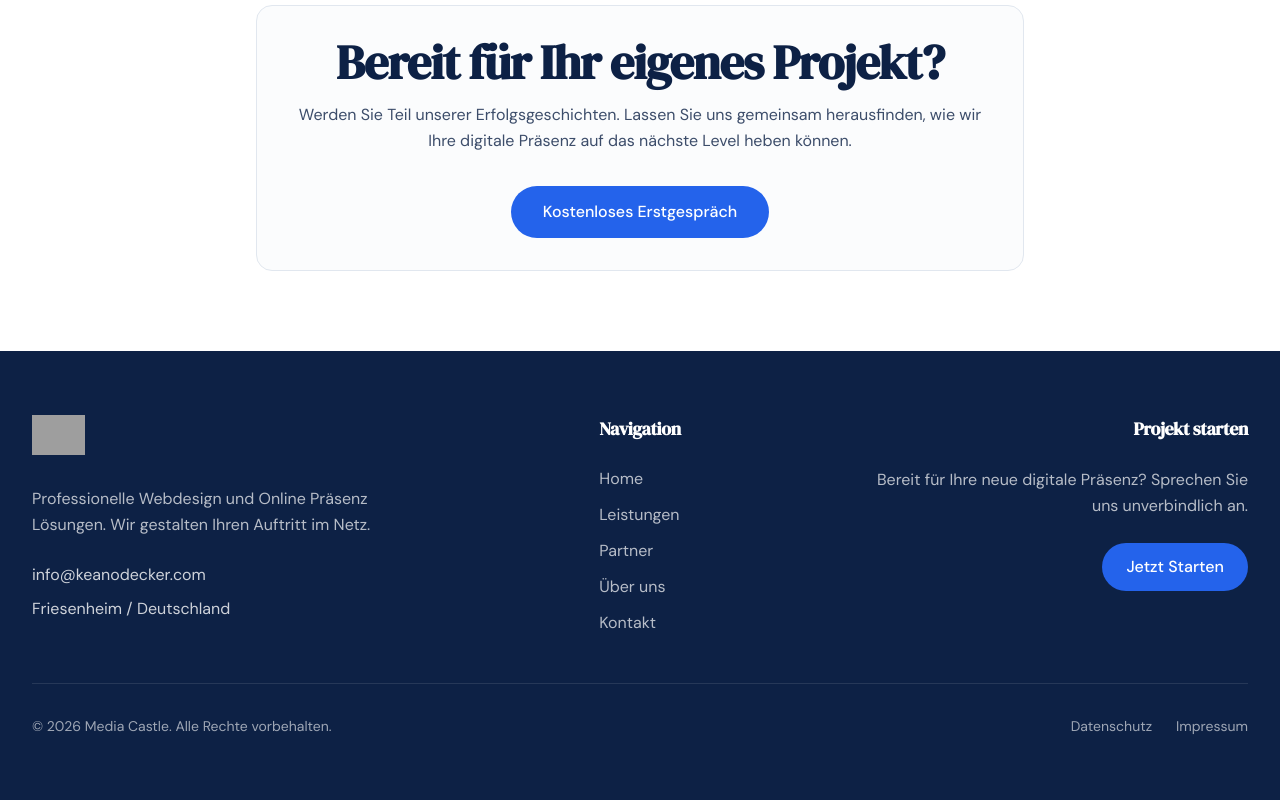
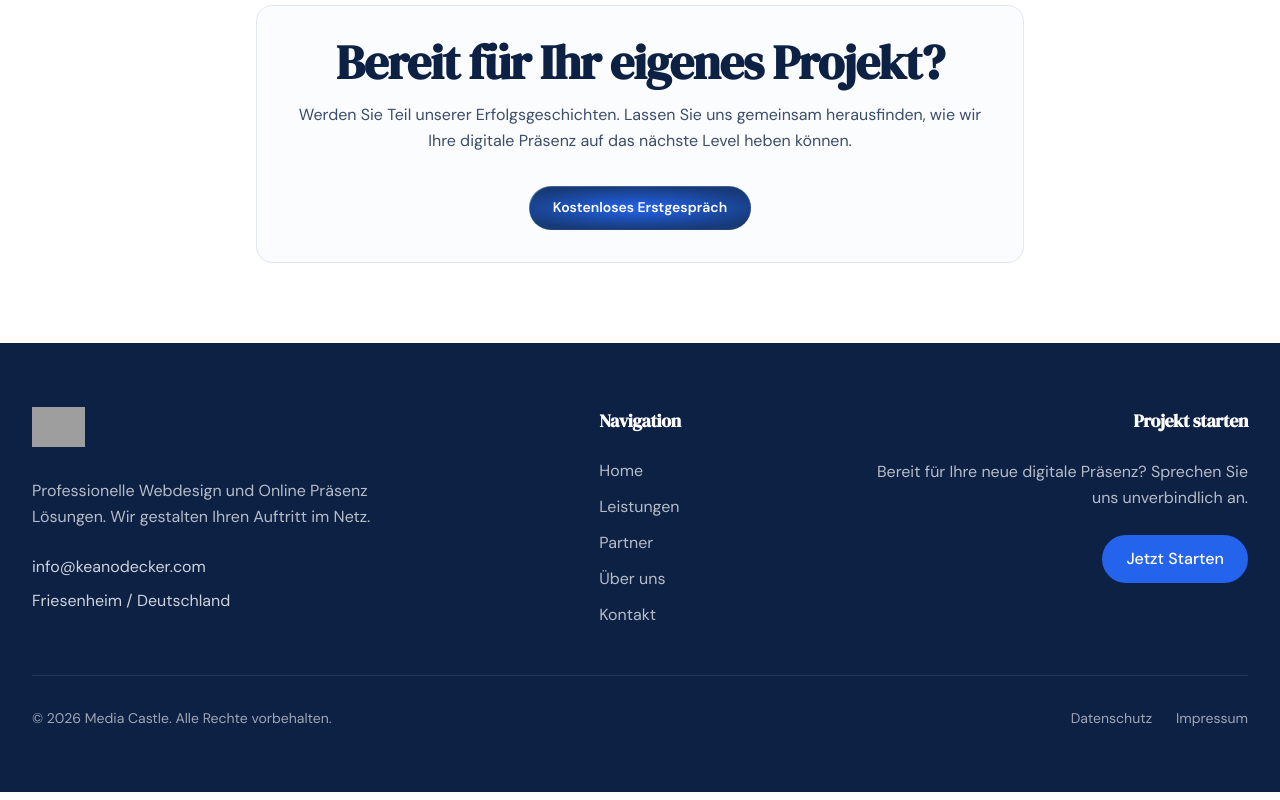
Before and after one commit to keanodecker/media-castle, a Next.js app: page /partner in a window 1280 px wide. Shown: the part 1928-2728 px from the top of the page. Built offline with nearby package versions, Linux system fonts and the light colour scheme; grey boxes are pictures that could not be loaded.

Commit message:
Apply FeyButton component across all pages
Replace all btn-primary, btn-glass, btn-outline, and inline liquid glass
button styles with the FeyButton component (glass and primary variants).

https://claude.ai/code/session_01P3wqNCgM4BATBNtLXGPVP1

```diff
--- a/app/leistungen/admin-dashboard/page.jsx
+++ b/app/leistungen/admin-dashboard/page.jsx
@@ -4,6 +4,7 @@ import { motion } from 'framer-motion';
 import { LayoutDashboard, Image, FileText, Settings, ShieldCheck, Users } from 'lucide-react';
 import Header from '@/components/Header';
 import Footer from '@/components/Footer';
+import { FeyButton } from '@/components/ui/fey-button';
 
 export default function AdminDashboardPage() {
   const features = [
@@ -78,9 +79,9 @@ export default function AdminDashboardPage() {
                   Wir schulen Sie bei der Übergabe und stehen Ihnen danach jederzeit als Ansprechpartner
                   zur Verfügung.
                 </p>
-                <a href="/kontakt" className="btn-primary">
+                <FeyButton href="/kontakt" variant="primary">
                   Kostenloses Erstgespräch
-                </a>
+                </FeyButton>
               </div>
               <div className="relative">
                 <div className="aspect-square rounded-2xl bg-muted flex items-center justify-center">
--- a/app/leistungen/andere/page.jsx
+++ b/app/leistungen/andere/page.jsx
@@ -6,6 +6,7 @@ import { MapPin, FileText, Palette, CreditCard, Sparkles, HelpCircle, LayoutDash
 import Header from '@/components/Header';
 import Footer from '@/components/Footer';
 import PricingSection from '@/components/PricingSection';
+import { FeyButton } from '@/components/ui/fey-button';
 
 export default function LeistungenAnderePage() {
   const services = [
@@ -108,9 +109,9 @@ export default function LeistungenAnderePage() {
                 Wir bieten auch individuelle Lösungen für spezielle Anforderungen.
                 Kontaktieren Sie uns und wir finden gemeinsam die perfekte Lösung für Ihr Projekt.
               </p>
-              <a href="/kontakt" className="btn-primary">
+              <FeyButton href="/kontakt" variant="primary">
                 Kostenloses Erstgespräch
-              </a>
+              </FeyButton>
             </div>
           </motion.div>
         </div>
--- a/app/leistungen/webdesign/page.jsx
+++ b/app/leistungen/webdesign/page.jsx
@@ -5,6 +5,7 @@ import { Code, Palette, Smartphone, Zap } from 'lucide-react';
 import Header from '@/components/Header';
 import Footer from '@/components/Footer';
 import PricingSection from '@/components/PricingSection';
+import { FeyButton } from '@/components/ui/fey-button';
 
 export default function LeistungenWebdesignPage() {
   const features = [
@@ -78,9 +79,9 @@ export default function LeistungenWebdesignPage() {
                     Schnelle Ladezeiten
                   </span>
                 </div>
-                <a href="/kontakt" className="btn-primary">
+                <FeyButton href="/kontakt" variant="primary">
                   Kostenloses Erstgespräch
-                </a>
+                </FeyButton>
               </div>
               <div className="relative">
                 <div className="aspect-square rounded-2xl bg-muted flex items-center justify-center">
--- a/app/not-found.jsx
+++ b/app/not-found.jsx
@@ -1,4 +1,5 @@
 import Link from 'next/link';
+import { FeyButton } from '@/components/ui/fey-button';
 
 export default function NotFound() {
   return (
@@ -6,9 +7,9 @@ export default function NotFound() {
       <div className="text-center">
         <h1 className="text-6xl font-bold text-primary mb-4">404</h1>
         <p className="text-xl text-muted-foreground mb-8">Seite nicht gefunden</p>
-        <Link href="/" className="btn-primary">
+        <FeyButton href="/" variant="primary">
           Zurück zur Startseite
-        </Link>
+        </FeyButton>
       </div>
     </div>
   );
--- a/app/partner/page.jsx
+++ b/app/partner/page.jsx
@@ -4,6 +4,7 @@ import Image from 'next/image';
 import { motion } from 'framer-motion';
 import Header from '@/components/Header';
 import Footer from '@/components/Footer';
+import { FeyButton } from '@/components/ui/fey-button';
 
 export default function PartnerPage() {
   const clients = [
@@ -154,9 +155,9 @@ export default function PartnerPage() {
                 Werden Sie Teil unserer Erfolgsgeschichten. Lassen Sie uns gemeinsam herausfinden,
                 wie wir Ihre digitale Präsenz auf das nächste Level heben können.
               </p>
-              <a href="/kontakt" className="btn-primary">
+              <FeyButton href="/kontakt" variant="primary">
                 Kostenloses Erstgespräch
-              </a>
+              </FeyButton>
             </div>
           </motion.div>
         </div>
--- a/app/uber-uns/page.jsx
+++ b/app/uber-uns/page.jsx
@@ -4,6 +4,7 @@ import { motion } from 'framer-motion';
 import { MapPin, Lightbulb, HeartHandshake as Handshake } from 'lucide-react';
 import Header from '@/components/Header';
 import Footer from '@/components/Footer';
+import { FeyButton } from '@/components/ui/fey-button';
 
 export default function UberUnsPage() {
   const trustPoints = [
@@ -134,9 +135,9 @@ export default function UberUnsPage() {
             <p className="text-secondary/80 mb-8 max-w-2xl mx-auto">
               Bereit für Ihre neue digitale Präsenz? Kontaktieren Sie uns für ein unverbindliches Erstgespräch.
             </p>
-            <a href="/kontakt" className="btn-primary">
+            <FeyButton href="/kontakt" variant="primary">
               Kostenloses Erstgespräch
-            </a>
+            </FeyButton>
           </motion.div>
         </div>
       </main>
--- a/components/PricingSection.jsx
+++ b/components/PricingSection.jsx
@@ -1,5 +1,6 @@
 import Link from 'next/link';
 import { Check } from 'lucide-react';
+import { FeyButton } from '@/components/ui/fey-button';
 
 const adminDashboardFeature = {
   label: 'Bei Bedarf individuelles Admin-Dashboard',
@@ -114,14 +115,13 @@ const PricingSection = () => {
                 ))}
               </ul>
 
-              <Link
+              <FeyButton
                 href="/kontakt"
-                className={`w-full flex justify-center ${
-                  plan.recommended ? 'btn-primary' : 'btn-outline'
-                }`}
+                variant={plan.recommended ? 'primary' : 'glass'}
+                className="w-full"
               >
                 Kostenloses Erstgespräch
-              </Link>
+              </FeyButton>
             </div>
           ))}
         </div>
--- /dev/null
+++ b/components/ui/fey-button.jsx
@@ -0,0 +1,54 @@
+"use client"
+
+import * as React from "react"
+import Link from "next/link"
+
+// Varianten: 'primary' (blau gefüllt), 'glass' (liquid glass blau)
+export function FeyButton({ className = "", children, href, onClick, variant = "glass", ...props }) {
+  const isGlass = variant === "glass"
+
+  const classes = [
+    "group relative inline-flex items-center justify-center gap-2",
+    "h-11 min-w-[160px] whitespace-nowrap rounded-full px-6",
+    "text-sm font-semibold leading-tight transition-all duration-200",
+    "disabled:opacity-50 disabled:cursor-not-allowed",
+    // After-element für Hover-Overlay
+    "after:absolute after:inset-0 after:rounded-full after:opacity-0 after:transition-opacity after:duration-200",
+    isGlass ? [
+      // Liquid Glass — helles Blau
+      "text-secondary",
+      "bg-[radial-gradient(61.35%_50.07%_at_48.58%_50%,rgb(219,234,254)_0%,rgba(37,99,235,0.06)_100%)]",
+      "[box-shadow:inset_0_0_0_1px_rgba(13,33,68,0.25),inset_1px_1px_0_-0.5px_rgba(255,255,255,0.7),inset_-1px_-1px_0_-0.5px_rgba(13,33,68,0.1)]",
+      // Hover
+      "after:bg-[radial-gradient(61.35%_50.07%_at_48.58%_50%,rgb(191,219,254)_0%,rgb(219,234,254)_100%)]",
+      "after:[box-shadow:inset_0_0_0_1px_rgba(37,99,235,0.4),inset_1px_1px_0_-0.5px_rgba(255,255,255,0.8),0_0_8px_rgba(37,99,235,0.2)]",
+      "hover:after:opacity-100 hover:text-primary",
+    ].join(" ") : [
+      // Primary — dunkelblau gefüllt
+      "text-white",
+      "bg-[radial-gradient(61.35%_50.07%_at_48.58%_50%,hsl(221,83%,53%)_0%,hsl(218,68%,28%)_100%)]",
+      "[box-shadow:inset_0_0_0_0.5px_rgba(255,255,255,0.15),inset_1px_1px_0_-0.5px_rgba(255,255,255,0.25),inset_-1px_-1px_0_-0.5px_rgba(0,0,0,0.2)]",
+      // Hover
+      "after:bg-[radial-gradient(61.35%_50.07%_at_48.58%_50%,hsl(221,83%,60%)_0%,hsl(218,68%,35%)_100%)]",
+      "after:[box-shadow:inset_0_0_0_0.5px_rgba(255,255,255,0.2),0_0_12px_rgba(37,99,235,0.4)]",
+      "hover:after:opacity-100",
+    ].join(" "),
+    className,
+  ].join(" ")
+
+  const inner = <span className="relative z-10 flex items-center gap-2">{children}</span>
+
+  if (href) {
+    return (
+      <Link href={href} className={classes}>
+        {inner}
+      </Link>
+    )
+  }
+
+  return (
+    <button className={classes} onClick={onClick} {...props}>
+      {inner}
+    </button>
+  )
+}
```
Also changed, not shown: app/leistungen/online-prasenz/page.jsx (+5 -4 lines), app/page.jsx (+7 -12 lines), components/LeistungenSection.jsx (+9 -8 lines).
